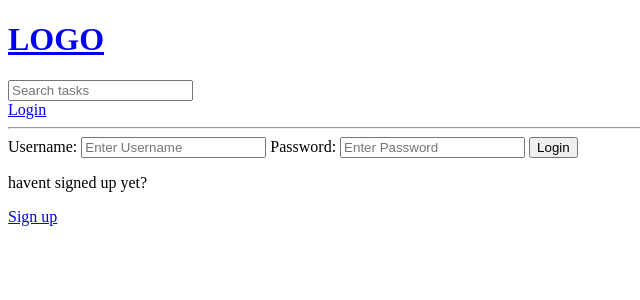
After one commit to GMECH7/tasks_app, a Django app: page /login/ in a window 1280 px wide. The commit adds this page. Shown: the top 300 px of the page, without its empty margins (0-640 px from the left). Run offline with Django 4.2, Linux system fonts and the light colour scheme.

Commit message:
Added login, logout, registration etc.

```diff
--- a/templates/main.html
+++ b/templates/main.html
@@ -13,7 +13,16 @@
 <body>
     {% include 'navbar.html' %}
 
+    {% if messages %}
+    <ul class="messages">
+        {% for message in messages %}
+        <li>{{ message }}</li>
+        {% endfor %}
+    </ul>
+    {% endif %}
+
     {% block content %}
+
 
     {% endblock %}
 </body>
--- a/templates/navbar.html
+++ b/templates/navbar.html
@@ -2,8 +2,14 @@
   <h1>LOGO</h1>
 </a>
 
-<form method="GET" action="{%url 'home%'}">
+<form method="GET" action="{% url 'home' %}">
   <input type="text" name="q" placeholder="Search tasks" />
 </form>
 
+{% if request.user.is_authenticated %}
+
+<a href="{% url 'logout' %}">Logout</a>
+{% else %}
+<a href="{% url 'login' %}">Login</a>
+{% endif %}
 <hr />
--- a/todo/models.py
+++ b/todo/models.py
@@ -1,5 +1,6 @@
 from django.db import models
 from django.utils import timezone
+from django.contrib.auth.models import User
 
 
 # Create your models here.
--- /dev/null
+++ b/todo/templates/todo/login_register.html
@@ -0,0 +1,34 @@
+{% extends 'main.html' %}
+
+{% block content %}
+
+{% if page == 'login' %}
+<div>
+    <form method="POST" action="">
+        {% csrf_token %}
+
+        <label>Username:</label>
+        <input type="text" name="username" placeholder="Enter Username" />
+
+        <label>Password:</label>
+        <input type="password" name="password" placeholder="Enter Password" />
+
+        <input type="submit" value="Login" />
+    </form>
+    <p>havent signed up yet?</p>
+    <a href="{% url 'register' %}">Sign up</a>
+</div>
+{% else %}
+<div>
+    <form method="POST" action="">
+        {% csrf_token %}
+        {{form.as_p}}
+
+        <input type="submit" value="Register" />
+    </form>
+    <p>Already signed up?</p>
+    <a href="{% url 'login' %}">Login</a>
+</div>
+{% endif %}
+
+{% endblock content %}
--- a/todo/templates/todo/task.html
+++ b/todo/templates/todo/task.html
@@ -5,6 +5,11 @@
   <a href="{% url 'create-task' %}">Create Task</a>
   {%for task in tasks %}
   <div>
+    <!-- {% if request.user == task.host %} -->
+
+    <a href="{% url 'update-task' task.id %}">Edit</a>
+    <a href="{% url 'delete-task' task.id %}">Delete</a>
+    <!-- {% endif %} -->
     <h5>
       {{task.task_type_1}} | {{task.task_type_2}} | {{task.status}} |
       {{task.description}} | {{task.date_created}} | {{task.date_completed}}
--- a/todo/urls.py
+++ b/todo/urls.py
@@ -2,6 +2,9 @@ from django.urls import path
 from . import views
 
 urlpatterns = [
+    path("login/", views.loginPage, name="login"),
+    path("logout/", views.logoutUser, name="logout"),
+    path("register/", views.registerPage, name="register"),
     path("", views.home, name="home"),
     path("create-task/", views.createTask, name="create-task"),
     path("update-task/<str:pk>", views.updateTask, name="update-task"),
--- a/todo/views.py
+++ b/todo/views.py
@@ -1,7 +1,60 @@
 from django.shortcuts import render, redirect
-from django.http import HttpResponse
+from django.contrib import messages
+from django.contrib.auth.decorators import login_required
+from django.contrib.auth.models import User
+from django.contrib.auth import authenticate, login, logout
+from django.contrib.auth.forms import UserCreationForm
 from .models import Task
 from .forms import TaskForm
+
+
+def loginPage(request):
+    page = "login"
+    if request.user.is_authenticated:
+        return redirect("home")
+
+    if request.method == "POST":
+        username = request.POST.get("username").lower()
+        password = request.POST.get("password")
+        try:
+            user = User.objects.get(username=username)
+        except:
+            messages.error(request, "User does not exist")
+
+        user = authenticate(request, username=username, password=password)
+
+        if user is not None:
+            login(request, user)
+            return redirect("home")
+        else:
+            messages.error(request, "Username OR password does not exist")
+
+    context = {"page": page}
+    return render(request, "todo/login_register.html", context)
+
+
+def logoutUser(request):
+    logout(request)
+    return redirect("home")
+
+
+def registerPage(request):
+    form = UserCreationForm()
+
+    if request.method == "POST":
+        form = UserCreationForm(request.POST)
+        if form.is_valid():
+            user = form.save(commit=False)
+            user.username = user.username.lower()
+            user.save()
+            login(request, user)
+            messages.success(request, "Account created successfully")
+            return redirect("home")
+        else:
+            messages.error(request, "An error occured during registration!!!")
+
+    context = {"form": form}
+    return render(request, "todo/login_register.html", context)
 
 
 def home(request):
@@ -9,6 +62,7 @@ def home(request):
     return render(request, "todo/task.html", context)
 
 
+@login_required(login_url="login")
 def createTask(request):
     form = TaskForm()
     if request.method == "POST":
@@ -21,6 +75,7 @@ def createTask(request):
     return render(request, "todo/task_form.html", context)
 
 
+@login_required(login_url="login")
 def updateTask(request, pk):
     task = Task.objects.get(id=pk)
     form = TaskForm(instance=task)
@@ -34,6 +89,7 @@ def updateTask(request, pk):
     return render(request, "todo/task_form.html", context)
 
 
+@login_required(login_url="login")
 def deleteTask(request, pk):
     task = Task.objects.get(id=pk)
     if request.method == "POST":
```
